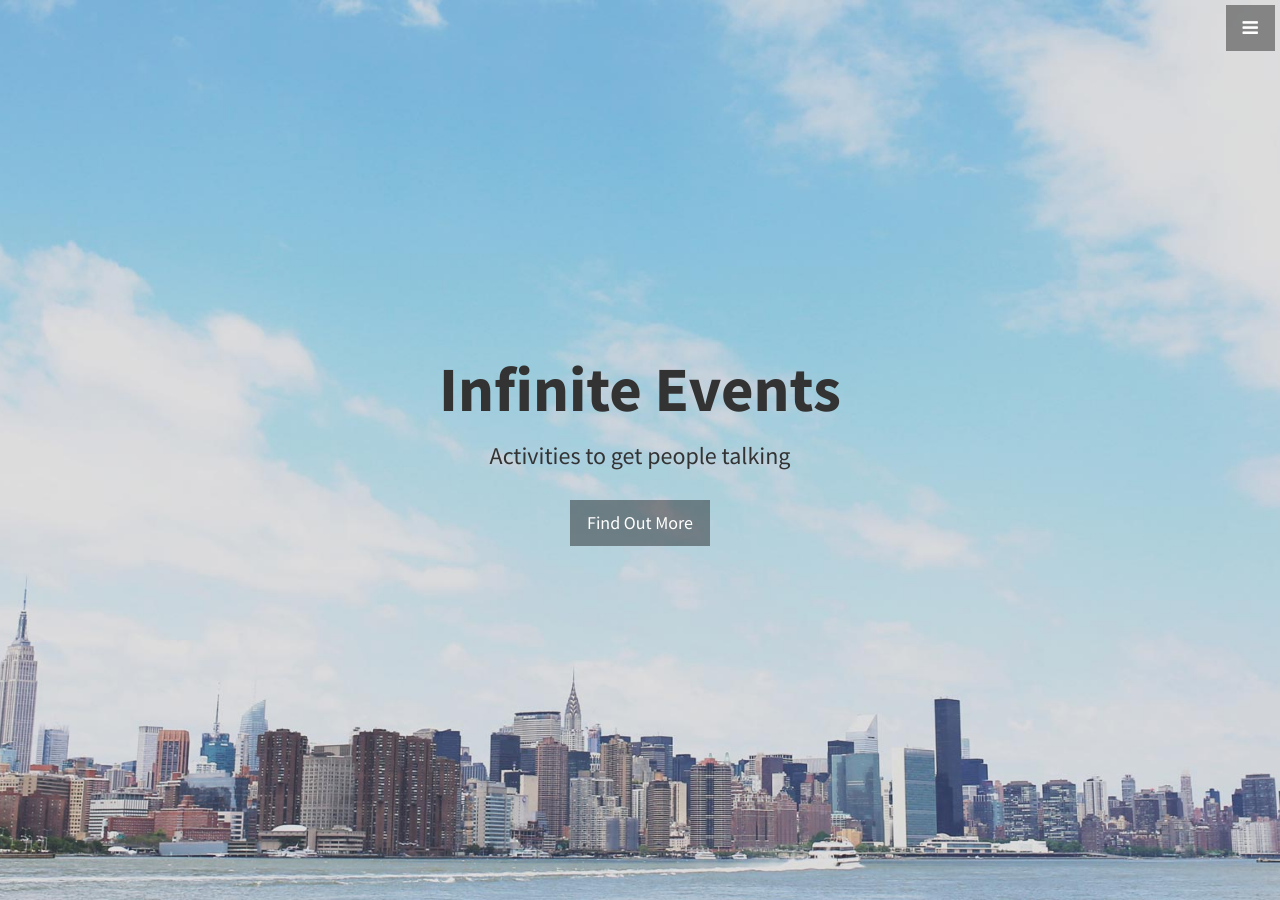
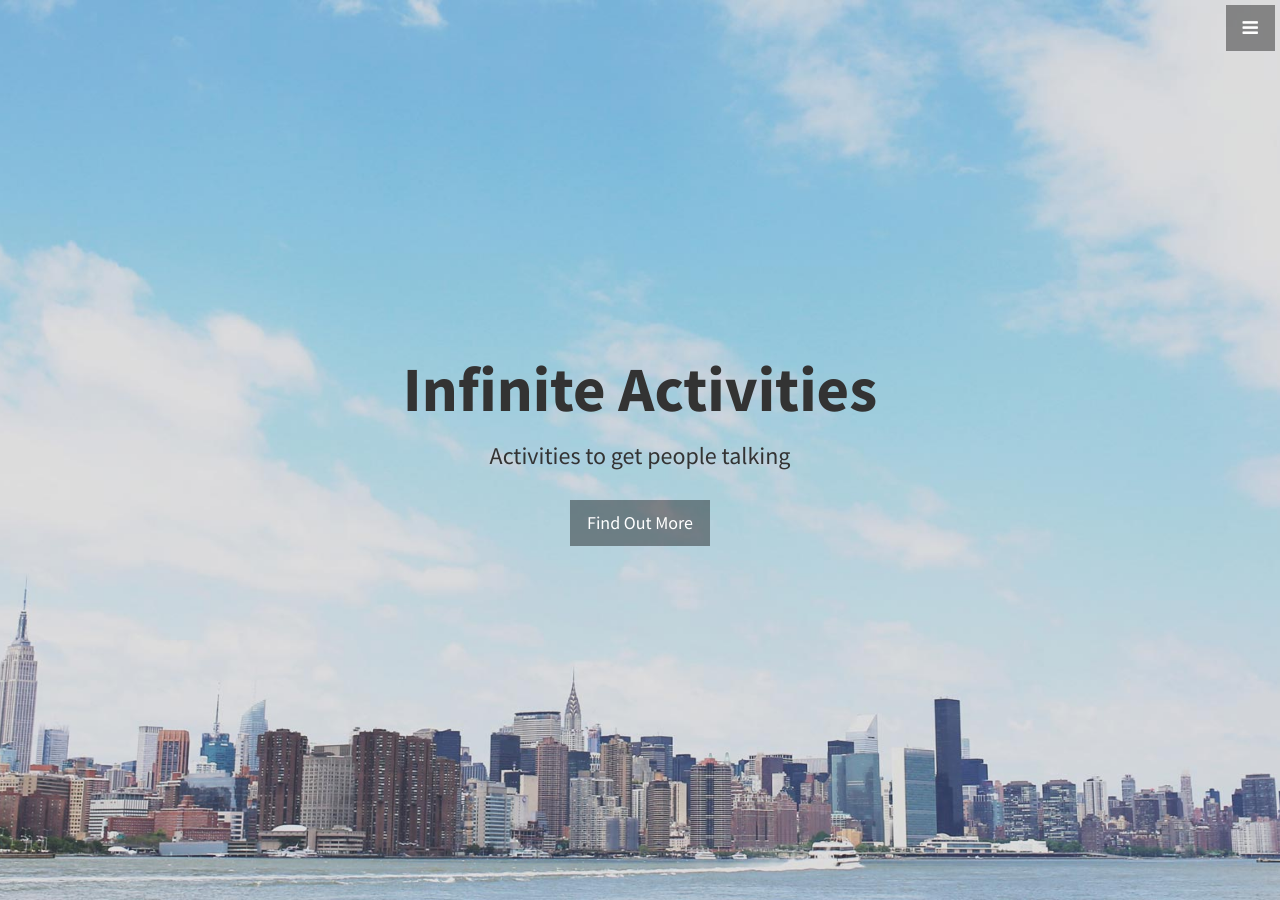
Before and after one commit to volny/stylish-portfolio-jekyll, a Jekyll site: the page built from index.html, in a window 1280 px wide and 900 px high. Built offline with Jekyll 4.4.1, drawn with Linux system fonts in a browser that asks for light colours.

Commit message:
Update header.html

```diff
--- a/_includes/header.html
+++ b/_includes/header.html
@@ -1,6 +1,6 @@
 <header id="top" class="header">
   <div class="text-vertical-center">
-    <h1>Infinite Events</h1>
+    <h1>Infinite Activities</h1>
     <h3>Activities to get people talking</h3>
     <br>
     <a href="#about" class="btn btn-dark btn-lg">Find Out More</a>
```
